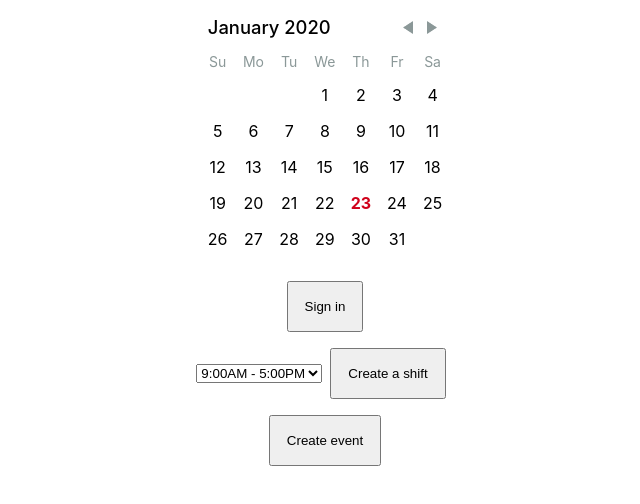
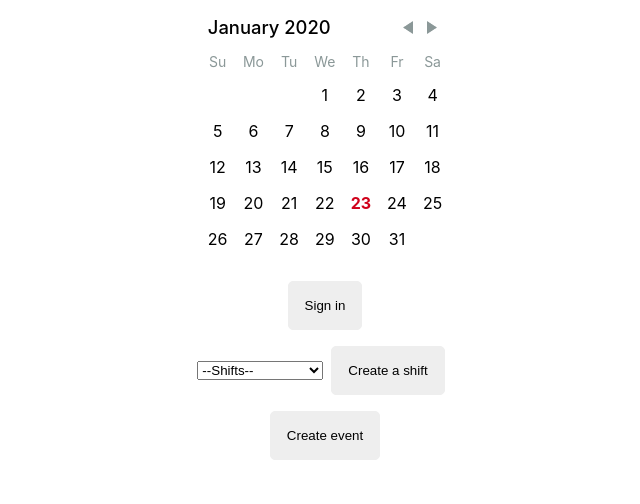
Before and after one commit to Fullchee/calendar-shifts, a React (Create React App) app: page / in a window 1280 px wide. Shown: the top 504 px of the page, without its empty margins (315-955 px from the left). Built offline with nearby package versions, Linux system fonts and the light colour scheme.

Commit message:
Add styling to the buttons

```diff
--- a/src/App.css
+++ b/src/App.css
@@ -37,7 +37,10 @@
   }
 }
 
-button {
+.btn {
   padding: 1rem;
   margin: 0.5rem;
+  border-radius: 5px;
+  background: #eeeeee;
+  border: 1px solid #eee;
 }
--- a/src/components/Dropdown.js
+++ b/src/components/Dropdown.js
@@ -26,9 +26,7 @@ export default class Dropdown extends React.Component {
         id="shift-select"
         onChange={this.props.onChange}
       >
-        <option disabled value="">
-          --Shifts--
-        </option>
+        <option value="">--Shifts--</option>
         {this.props.list.map(shift => {
           const time = JSON.stringify(shift);
           return (
--- a/src/components/Home.js
+++ b/src/components/Home.js
@@ -27,18 +27,14 @@ export default class Home extends React.Component {
       });
   };
 
-  handleItemClick = (event, name) => {
-    if (name === "sign-in") {
-    }
-  };
-
   updateSelectedDays = selectedDays => {
     this.setState({ selectedDays });
   };
 
   createEvent = () => {
     if (!this.state.selectedShift) {
-      toast("Please create a toast first!");
+      toast("Please select a shift first!");
+      return;
     }
     ApiCalendar.createEvent(
       {
@@ -83,7 +79,9 @@ export default class Home extends React.Component {
           onUpdate={this.updateSelectedDays}
         ></Calendar>
         <div>
-          <button onClick={() => ApiCalendar.handleAuthClick()}>Sign in</button>
+          <button className="btn" onClick={() => ApiCalendar.handleAuthClick()}>
+            Sign in
+          </button>
         </div>
         <div>
           <Dropdown
@@ -93,14 +91,18 @@ export default class Home extends React.Component {
               this.setState({ selectedShift: JSON.parse(e.target.value) })
             }
           ></Dropdown>
-          <button onClick={this.showShiftEditor}>Create a shift</button>
+          <button className="btn" onClick={this.showShiftEditor}>
+            Create a shift
+          </button>
         </div>
         <ShiftEditor
           isVisible={this.state.showTimeRange}
           onCreate={this.createShift}
           onClose={() => this.setState({ showTimeRange: false })}
         ></ShiftEditor>
-        <button onClick={this.createEvent}>Create event</button>
+        <button className="btn" onClick={this.createEvent}>
+          Create event
+        </button>
       </>
     );
   }
```
